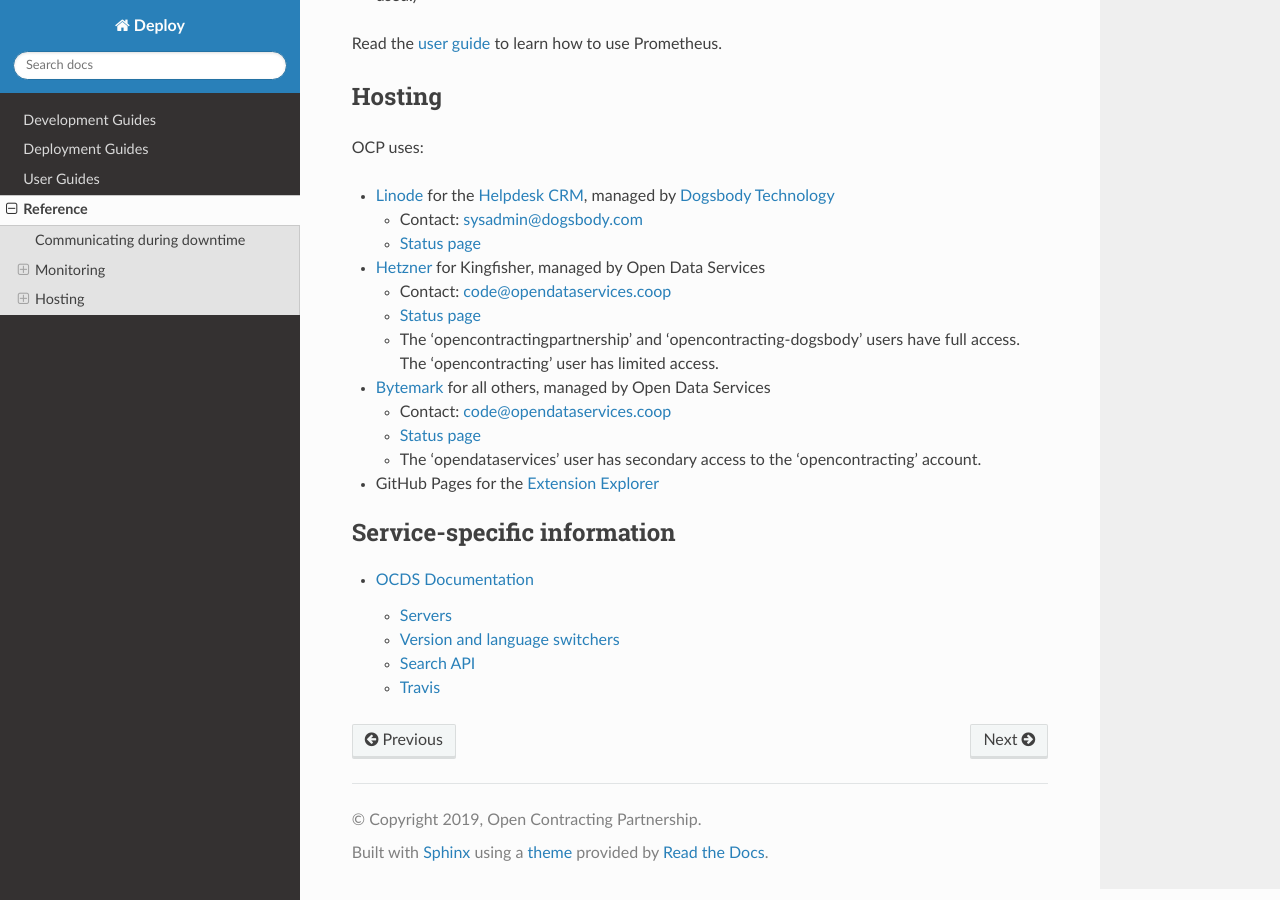
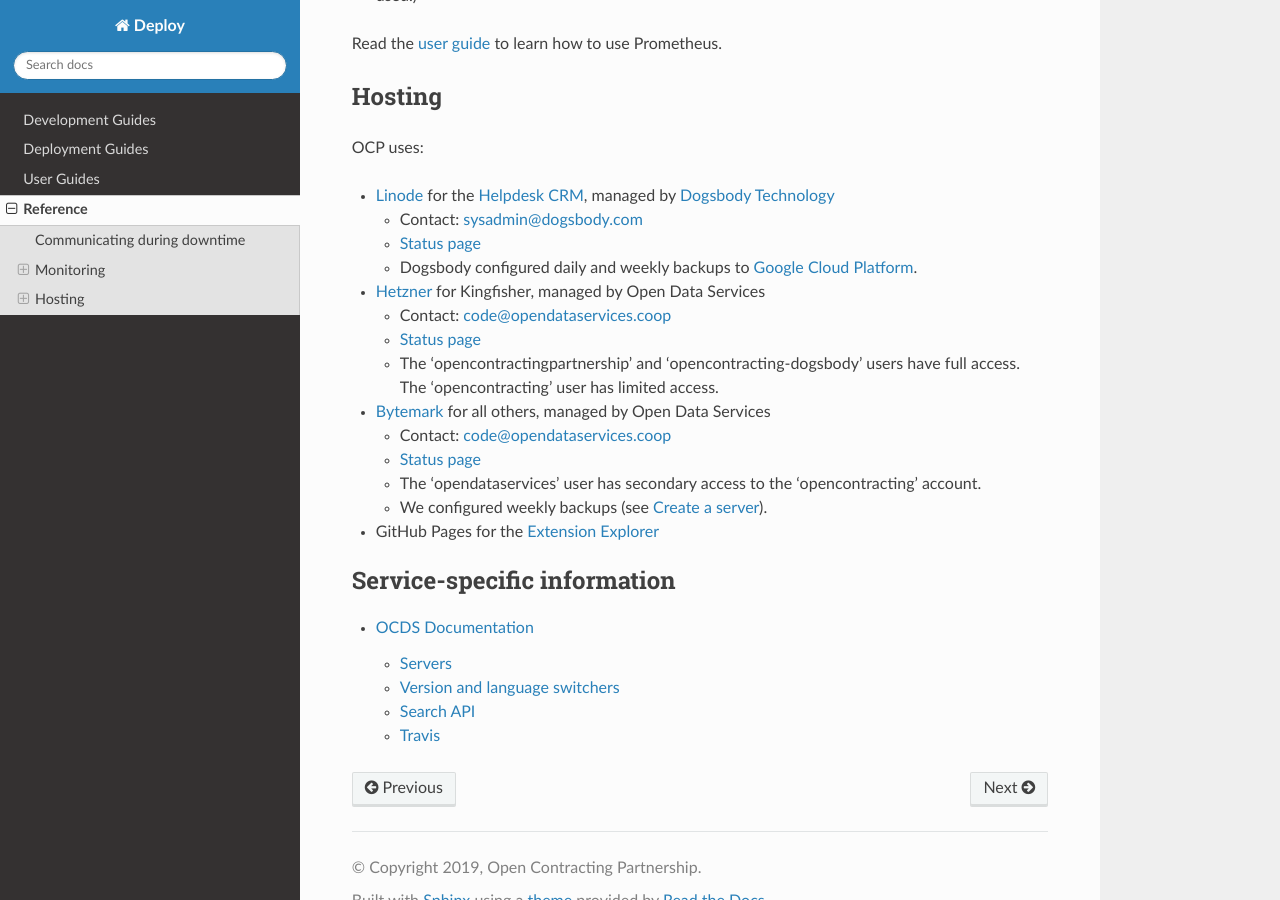
Before and after one commit to open-contracting/deploy, a Sphinx documentation site: the page built from docs/reference/index.rst, in a window 1280 px wide and 900 px high, scrolled down 870 px. Built offline with Sphinx 7.4.7 and the Read the Docs theme 2.0.0, drawn with Linux system fonts in a browser that asks for light colours.

Commit message:
Document server backups

```diff
--- a/docs/reference/index.rst
+++ b/docs/reference/index.rst
@@ -42,6 +42,7 @@
 
    -  Contact: sysadmin@dogsbody.com
    -  `Status page <https://status.linode.com/>`__
+   -  Dogsbody configured daily and weekly backups to `Google Cloud Platform <https://ocds-standard-development-handbook.readthedocs.io/en/latest/systems/services.html#cloud-platform>`__.
 
 -  `Hetzner <https://robot.your-server.de/server>`__ for Kingfisher, managed by Open Data Services
 
@@ -54,6 +55,7 @@
    -  Contact: code@opendataservices.coop
    -  `Status page <https://status.bytemark.org/>`__
    -  The 'opendataservices' user has secondary access to the 'opencontracting' account.
+   -  We configured weekly backups (see :doc:`../deploy/create_server`).
 
 -  GitHub Pages for the `Extension Explorer <https://extensions.open-contracting.org/>`__
 
```
